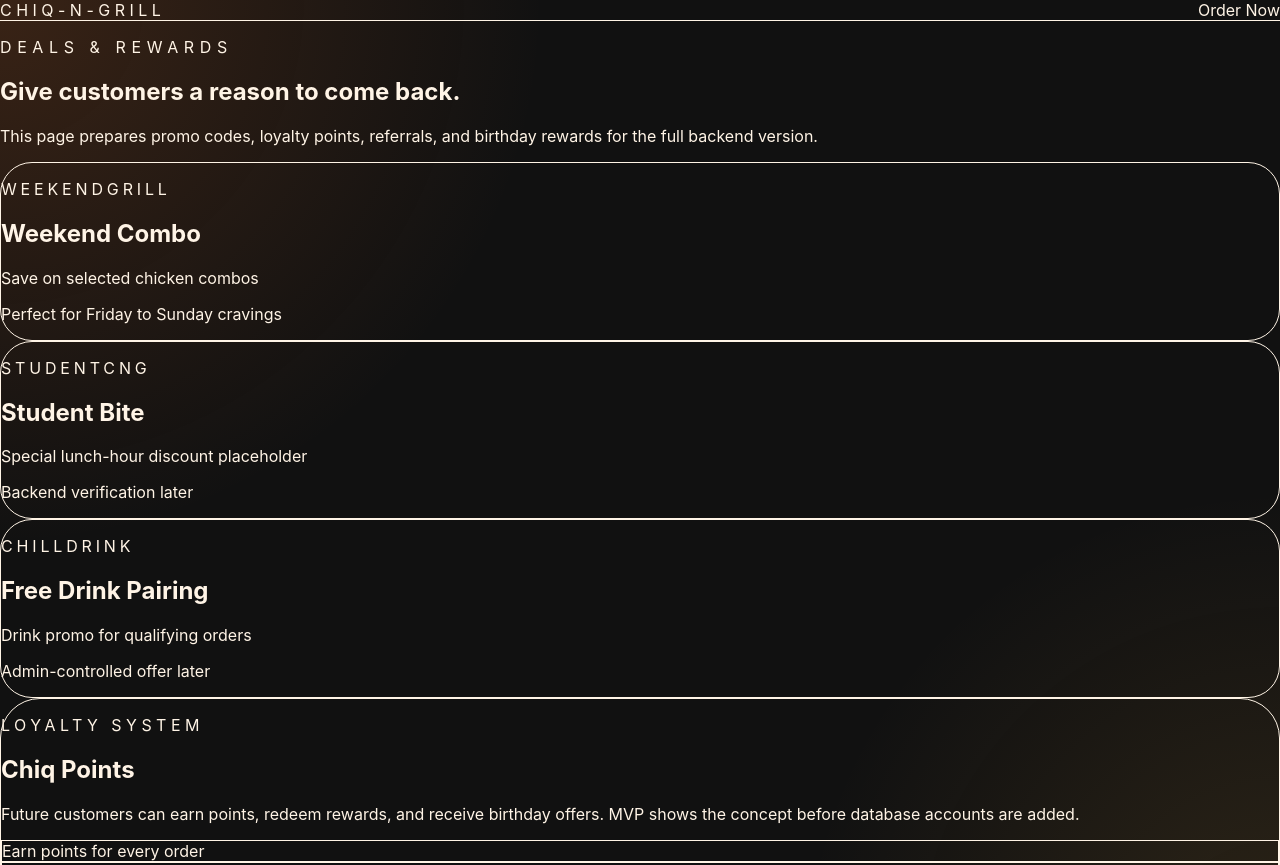
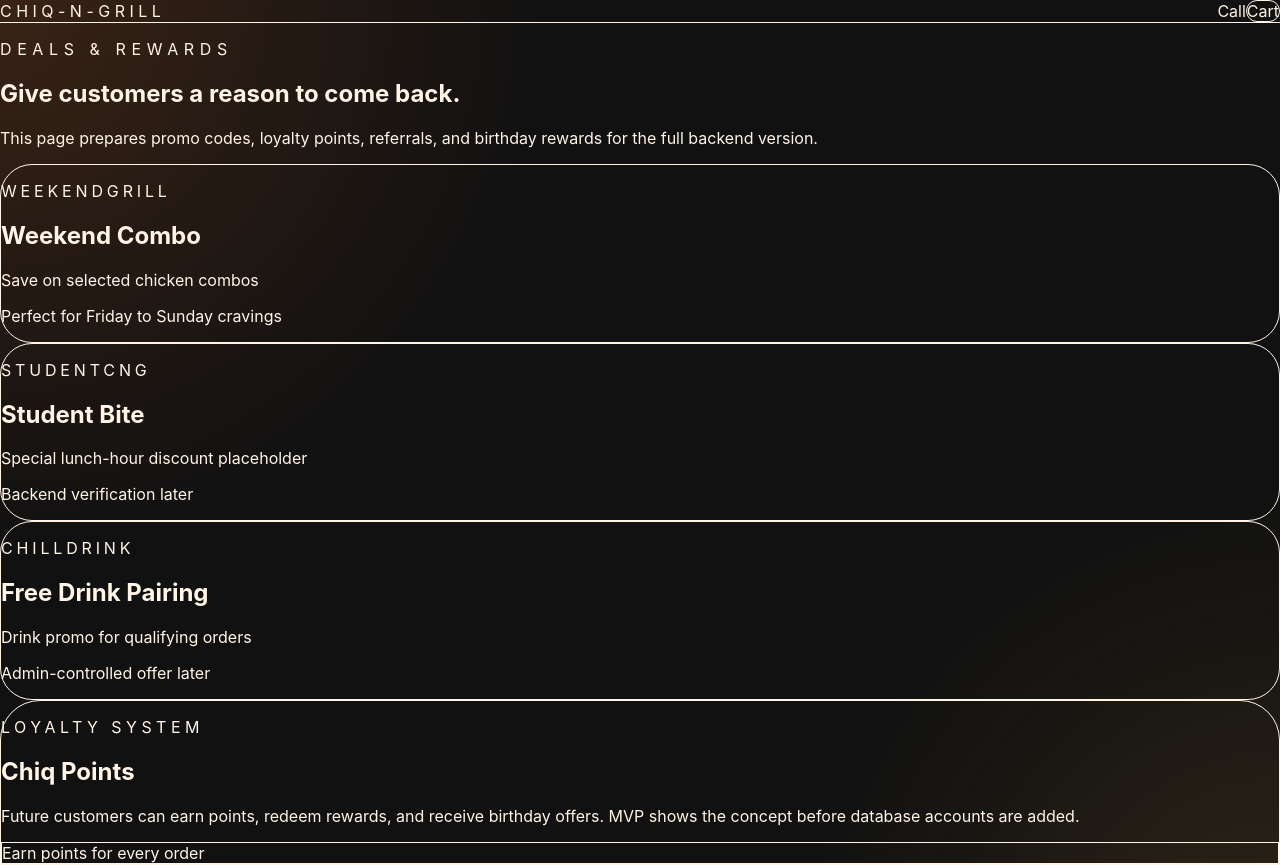
Before and after one commit to hAck404-lab101/chiqngrill, a Next.js app: page /deals in a window 1280 px wide. Shown: the top 865 px of the page. Built offline with nearby package versions, Linux system fonts and the light colour scheme.

Commit message:
refactor: use shared header on deals page

```diff
--- a/app/deals/page.tsx
+++ b/app/deals/page.tsx
@@ -1,3 +1,4 @@
+import { AppHeader } from "@/components/app-header";
 import { CTAButton } from "@/components/cta-button";
 import { SectionHeading } from "@/components/section-heading";
 import { restaurant } from "@/lib/restaurant-data";
@@ -19,12 +20,7 @@ export default function DealsPage() {
   return (
     <main className="min-h-screen bg-charcoal text-cream">
       <div className="noise-overlay" />
-      <header className="border-b border-white/10 bg-charcoal/90 backdrop-blur-xl">
-        <nav className="mx-auto flex max-w-7xl items-center justify-between px-5 py-4">
-          <a href="/" className="text-sm font-black uppercase tracking-[0.28em] text-gold">Chiq-N-Grill</a>
-          <CTAButton href="/menu" variant="flame">Order Now</CTAButton>
-        </nav>
-      </header>
+      <AppHeader />
 
       <section className="mx-auto max-w-7xl px-5 py-16 md:py-24">
         <SectionHeading
```
